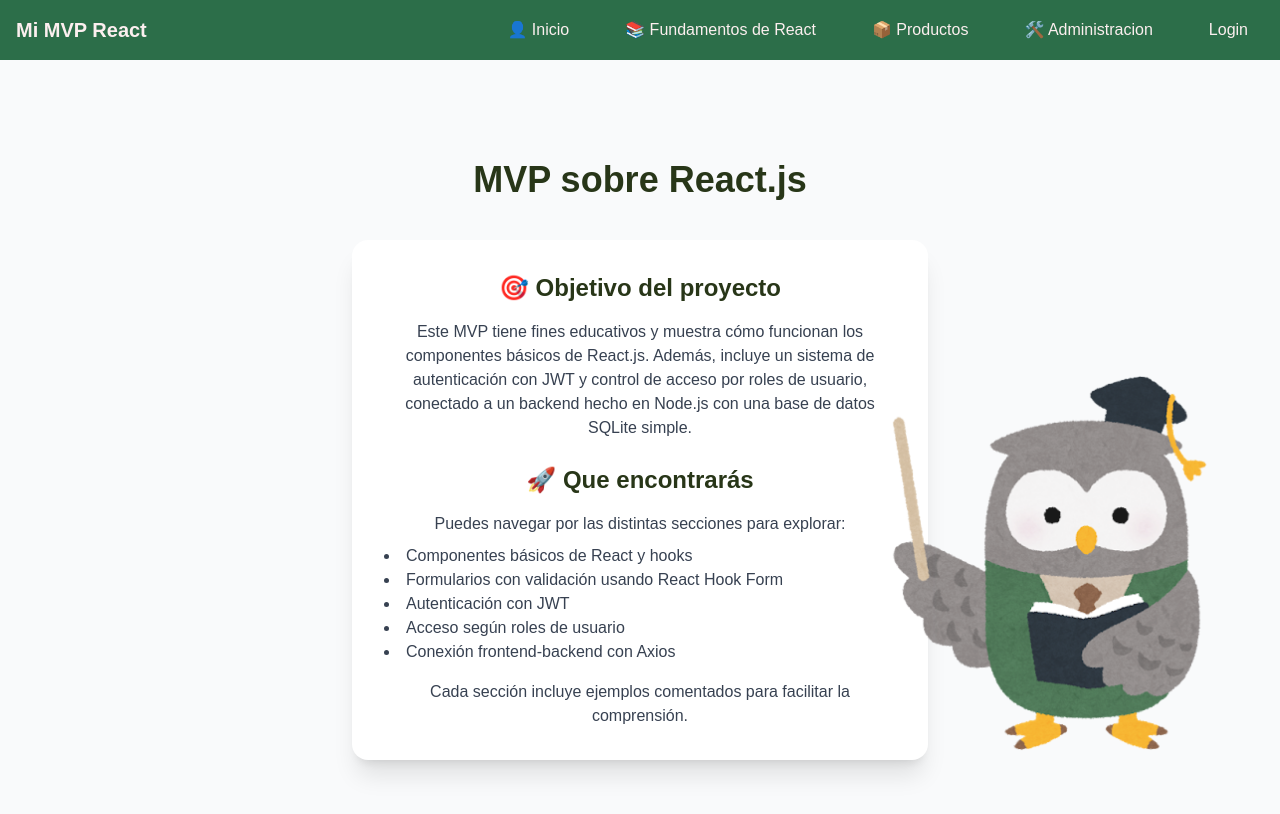
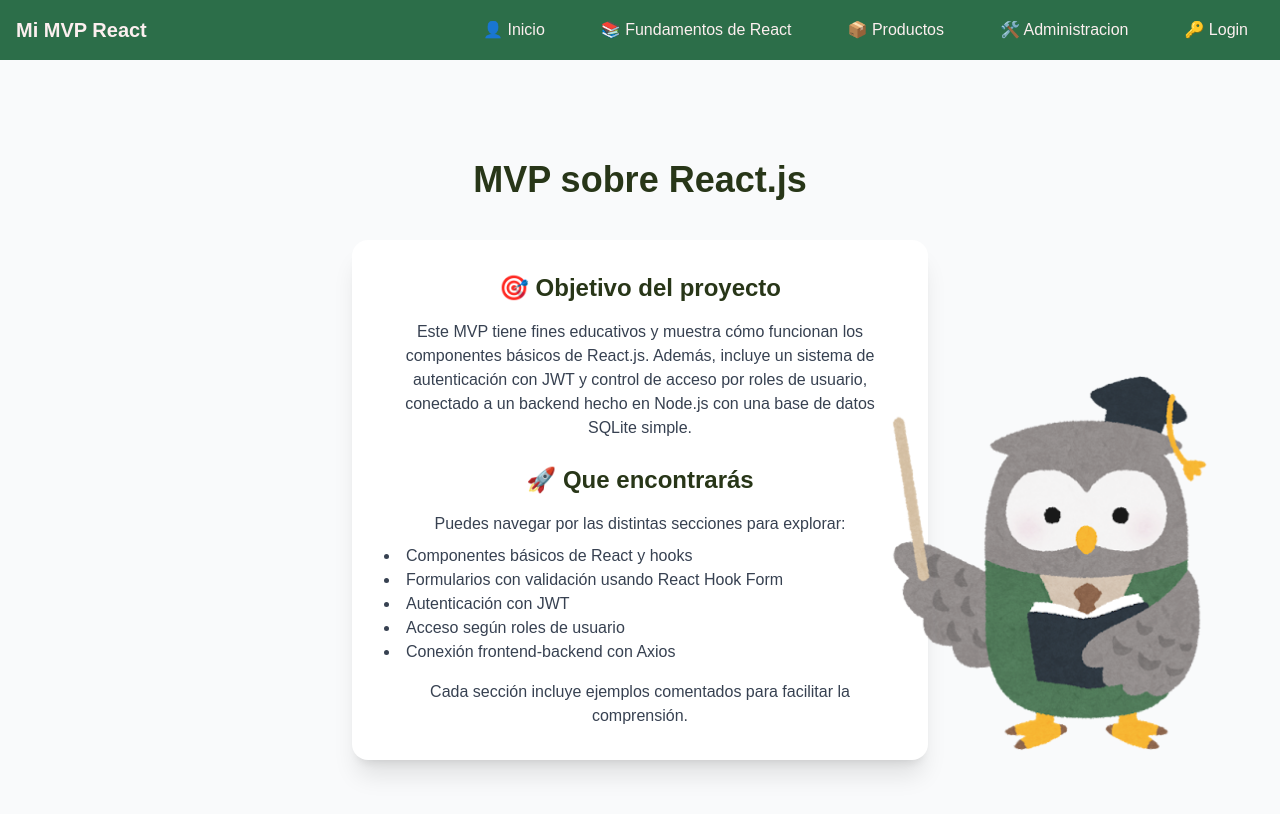
Before and after one commit to ign-mendezs/mi-proyecto-react, a Next.js app: page / in a window 1280 px wide. Shown: the top 814 px of the page. Built offline with nearby package versions, Linux system fonts and the light colour scheme.

Commit message:
refactor replace li with NavItem component in navbar

```diff
--- /dev/null
+++ b/src/components/NavItem.js
@@ -0,0 +1,16 @@
+import Link from 'next/link';
+
+function NavItem({ href, children }) {
+  return (
+    <li>
+      <Link
+        href={href}
+        className="hover:bg-green-800 px-4 py-2 rounded transition"
+      >
+        {children}
+      </Link>
+    </li>
+  );
+}
+
+export default NavItem;
--- a/src/components/Navbar.js
+++ b/src/components/Navbar.js
@@ -1,5 +1,5 @@
 // src/components/Navbar.js
-import Link from 'next/link';
+import NavItem from './NavItem';
 import LogoutButton from './forms/LogoutButton';
 import { AuthContext } from '../context/AuthContext';
 import { useContext } from 'react';
@@ -15,32 +15,12 @@ export default function Navbar() {
 
         {/* Links */}
         <ul className="flex items-center space-x-6">
-          <li>
-            <Link href="/" className="hover:bg-green-800 px-4 py-2 rounded transition">
-              👤 Inicio
-            </Link>
-          </li>
-          <li>
-            <Link href="/basics-react" className="hover:bg-green-800 px-4 py-2 rounded transition">
-              📚 Fundamentos de React
-            </Link>
-          </li>
-          <li>
-            <Link href="/products" className="hover:bg-green-800 px-4 py-2 rounded transition">
-              📦 Productos
-            </Link>
-          </li>
-          <li>
-            <Link href="/administrator" className="hover:bg-green-800 px-4 py-2 rounded transition">
-              🛠️ Administracion
-            </Link>
-          </li>
+          <NavItem href="/">👤 Inicio</NavItem>
+          <NavItem href="/basics-react">📚 Fundamentos de React</NavItem>
+          <NavItem href="/products">📦 Productos</NavItem>
+          <NavItem href="/administrator">🛠️ Administracion</NavItem>
           {!isAuthenticated && (
-            <li>
-              <Link href="/login" className="hover:bg-green-800 px-4 py-2 rounded transition">
-                Login
-              </Link>
-            </li>
+            <NavItem href="/login">🔑 Login</NavItem>
           )}
 
           {isAuthenticated && (
```
